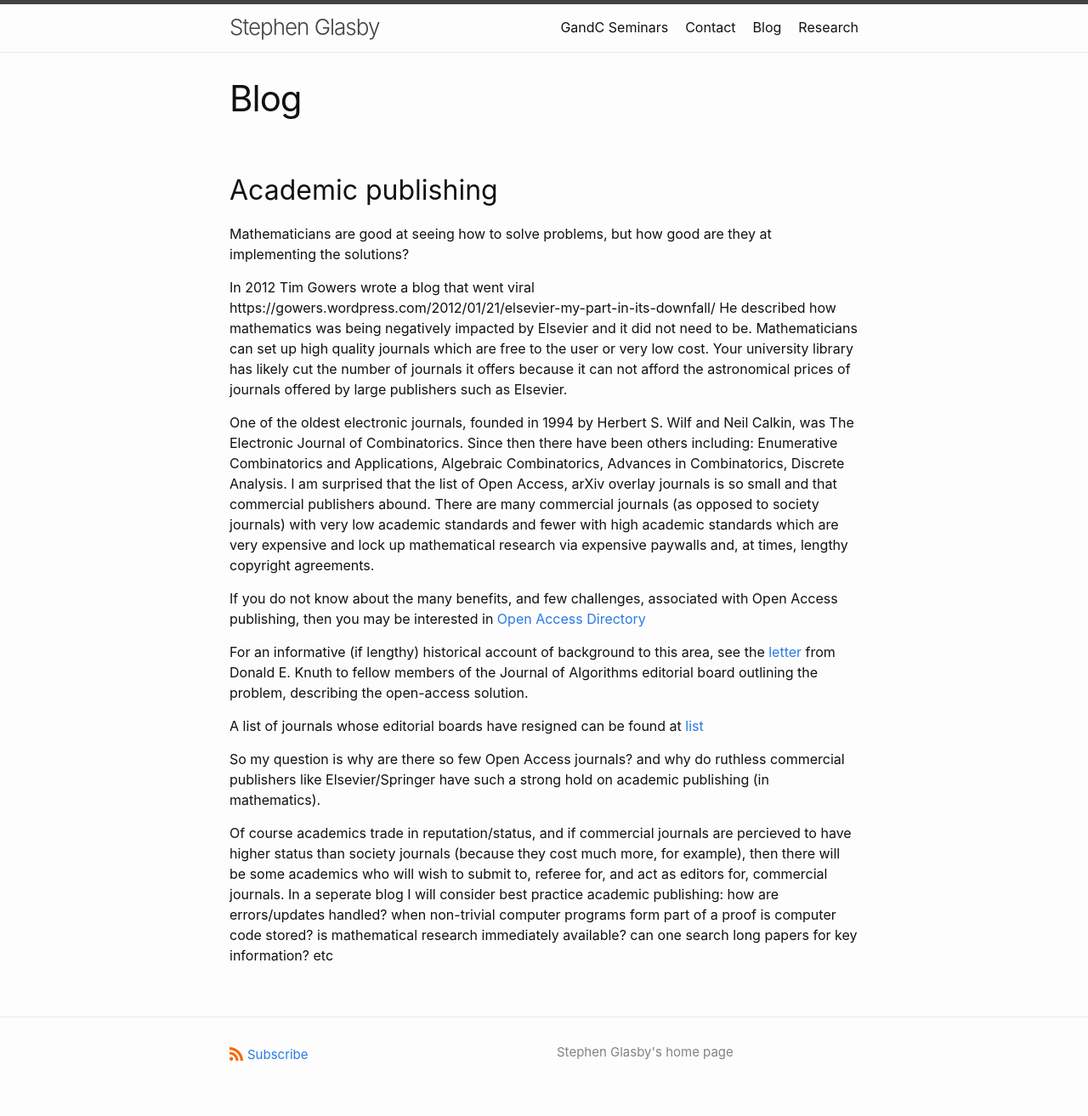
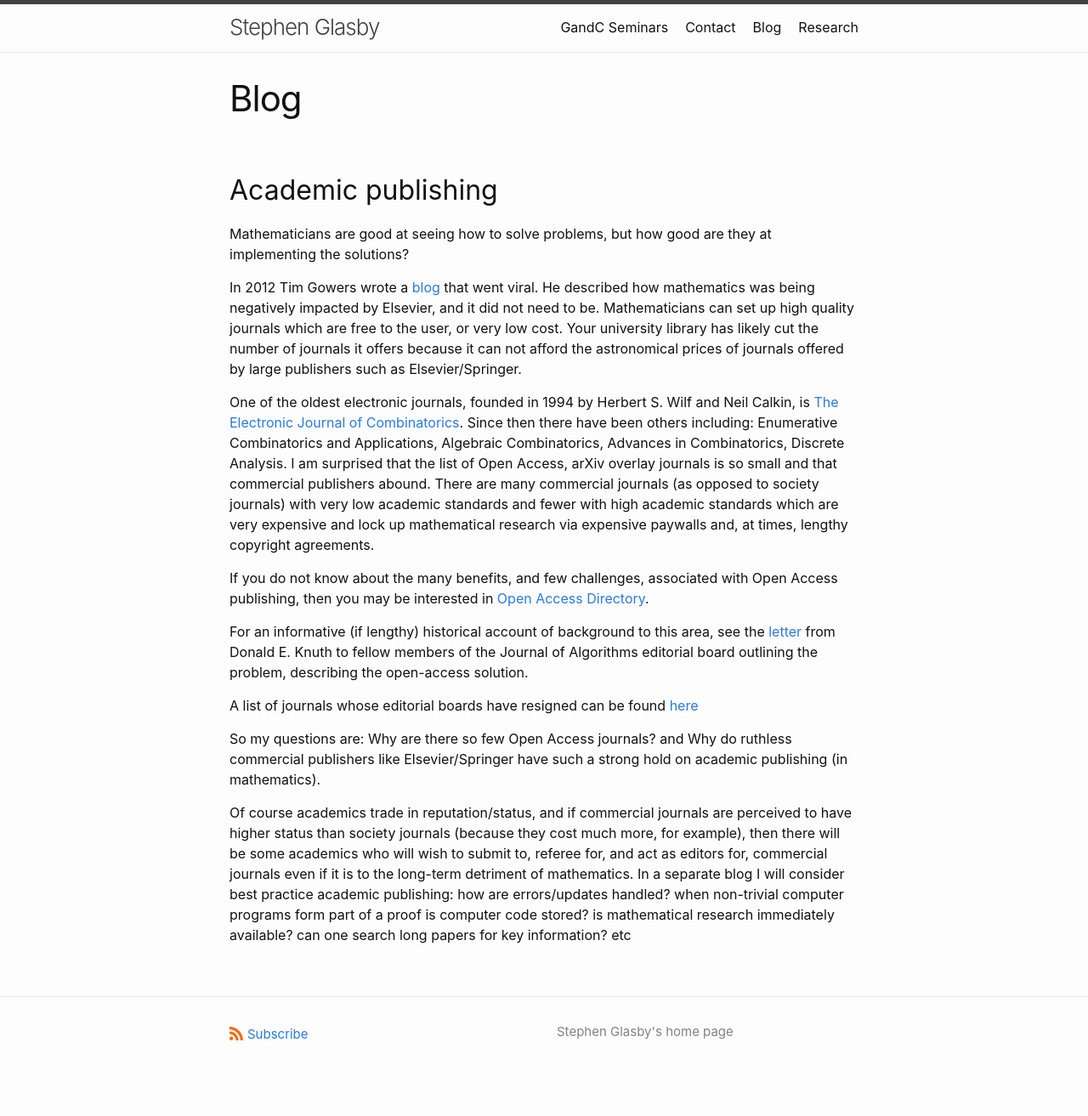
Before and after one commit to StephenGlasby/StephenGlasby.github.io, a Jekyll site: the page built from blog.md, in a window 1280 px wide. Shown: the whole page at 85% size. Built offline with Jekyll 4.4.1, drawn with Linux system fonts in a browser that asks for light colours; after the commit the page ends 1289 px from its top, so only the background shows below that.

Commit message:
blog revision

```diff
--- a/blog.md
+++ b/blog.md
@@ -9,16 +9,18 @@ permalink: /Blog/
 Mathematicians are good at seeing how to solve problems, but how good
 are they at implementing the solutions?
 
-In 2012 Tim Gowers wrote a blog that went viral
-https://gowers.wordpress.com/2012/01/21/elsevier-my-part-in-its-downfall/
-He described how mathematics was being negatively impacted by Elsevier and
+In 2012 Tim Gowers wrote a
+[blog](https://gowers.wordpress.com/2012/01/21/elsevier-my-part-in-its-downfall/)  that went viral.
+He described how mathematics was being negatively impacted by Elsevier, and
 it did not need to be. Mathematicians can set up high quality journals
-which are free to the user or very low cost. Your university library has likely
+which are free to the user, or very low cost. Your university library has likely
 cut the number of journals it offers because it can not afford the
-astronomical prices of journals offered by large publishers such as Elsevier.
+astronomical prices of journals offered by large publishers such as Elsevier/Springer.
 
 One of the oldest electronic journals, founded in 1994 by Herbert S. Wilf
-and Neil Calkin, was The Electronic Journal of Combinatorics. Since then
+and Neil Calkin, is
+[The Electronic Journal of Combinatorics](https://www.combinatorics.org/).
+Since then
 there have been others including:
 Enumerative Combinatorics and Applications,
 Algebraic Combinatorics,
@@ -33,25 +35,25 @@ lengthy copyright agreements.
 
 If you do not know about the many benefits, and few challenges, associated
 with Open Access publishing, then you may be interested in
-[Open Access Directory](http://oad.simmons.edu/oadwiki/Main_Page)
+[Open Access Directory](http://oad.simmons.edu/oadwiki/Main_Page).
 
 For an informative (if lengthy) historical account of background to
 this area, see the [letter](joalet.pdf) from Donald E. Knuth to fellow members
 of the Journal of Algorithms editorial board outlining the problem, describing
 the open-access solution.
 
-A list of journals whose editorial boards have resigned can be found at
-[list](http://oad.simmons.edu/oadwiki/Journal_declarations_of_independence)
+A list of journals whose editorial boards have resigned can be found
+[here](http://oad.simmons.edu/oadwiki/Journal_declarations_of_independence)
 
-So my question is why are there so few Open Access journals?
-and why do ruthless commercial publishers like Elsevier/Springer have such a
+So my questions are: Why are there so few Open Access journals? and
+Why do ruthless commercial publishers like Elsevier/Springer have such a
 strong hold on academic publishing (in mathematics).
 
 Of course academics trade in reputation/status, and if commercial journals
-are percieved to have higher status than society journals (because they cost
+are perceived to have higher status than society journals (because they cost
 much more, for example), then there will be some academics who will wish to
-submit to, referee for, and act as editors for, commercial journals.
-In a seperate blog I will consider best practice academic publishing: how are
+submit to, referee for, and act as editors for, commercial journals even if it is to the long-term detriment of mathematics.
+In a separate blog I will consider best practice academic publishing: how are
 errors/updates handled? when non-trivial computer programs form part of a proof
 is computer code stored? is mathematical research immediately available?
 can one search long papers for key information? etc
```
